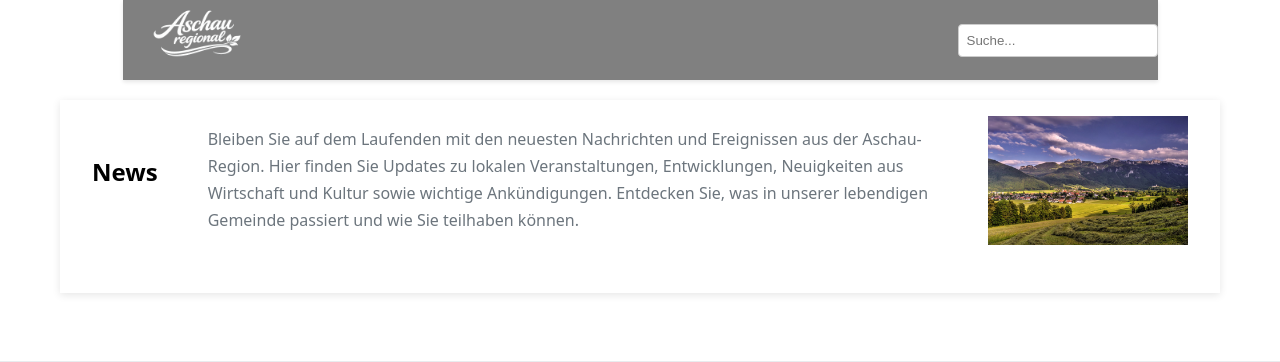
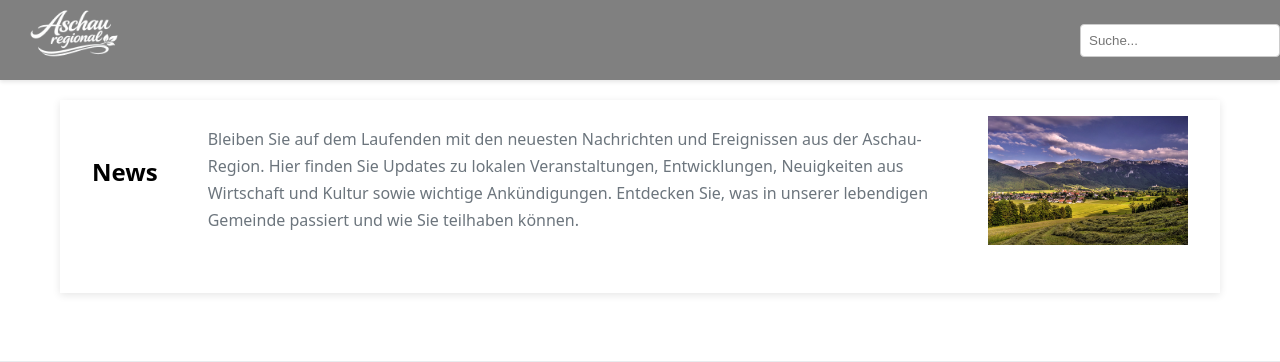
Before and after one commit to ME-Tii/aschau_regional, a Flask app: page /news in a window 1280 px wide. Shown: the top 362 px of the page. Run offline with Flask 3, Linux system fonts and the light colour scheme.

Commit message:
Remove margins and max-width from navbar on vereine page for full width

```diff
--- a/static/style.css
+++ b/static/style.css
@@ -245,8 +245,7 @@ section p {
     box-shadow: 0 2px 4px rgba(0,0,0,0.1);
     height: 80px;
     padding: 0;
-    max-width: 1035px;
-    margin: 0 auto;
+    margin: 0;
 }
 
 .navbar-vereine .toggle-btn {
```
